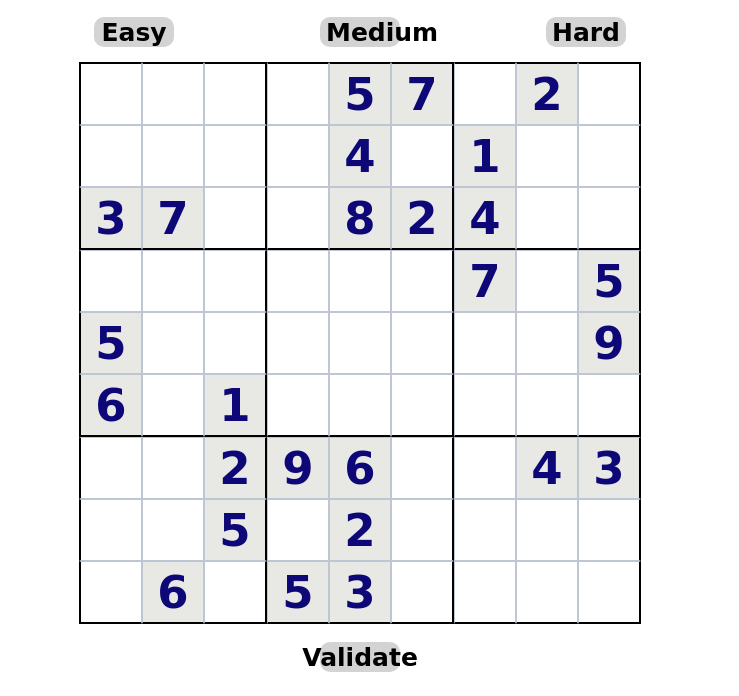
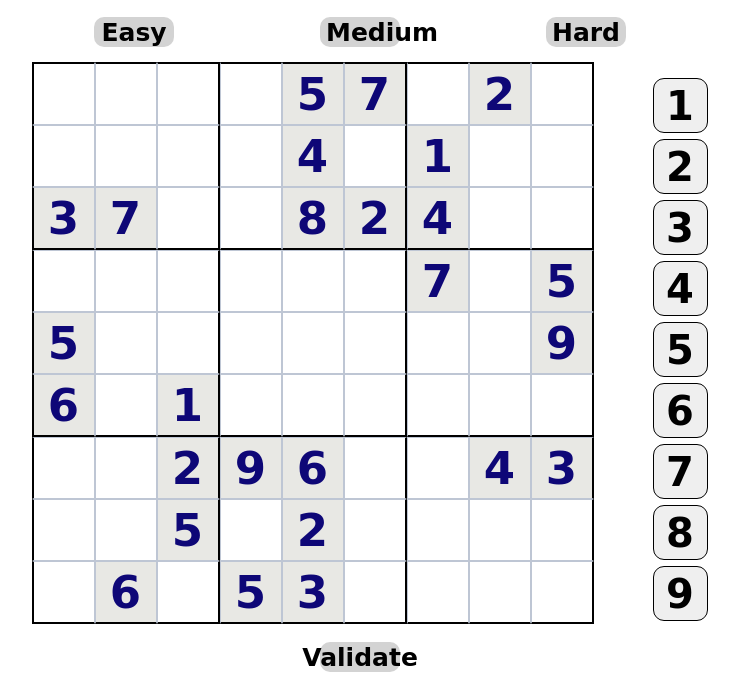
Before and after one commit to Ankit-kumar19/Sudoku-Game, a plain HTML site: page index.html in a window 1280 px wide. Shown: the part 104-800 px from the top of the page, without its empty margins (280-1019 px from the left). Drawn offline with Linux system fonts and the light colour scheme; a web font is replaced by a local one.

Commit message:
index.html

```diff
--- a/app.js
+++ b/app.js
@@ -17,7 +17,8 @@
       var inputCell;
       var diff = easy[0];
       var solution = [""];
-
+      var disableSelect;
+      var selectedNum
       // declaring variable finshed
 
       // some useful functions
@@ -33,7 +34,30 @@
 
       window.onload = function () {
       startSudoku();
+      //
+
       };
+      // function keyp(){
+      //    for(let i=0;i<id("number-container").children.length;i+++){
+      //   id("number-container").children[i].addEventListener('click' , function(){
+
+      //       if(!disableSelect){
+
+      //         if(this.classList.contains("selected")){
+      //           this.classList.remove("selected");
+      //           selectedNum=null;
+
+      //         }
+      //         else{
+      //           for(let i=0;i<9;i++){
+      //             id("number-container")[i].classList.remove("selected");
+      //           }
+      //           this.class
+      //         }
+      //       }
+      //   });
+      // }
+
 
       // difficulty anaalysis
       function level(x) {
@@ -49,8 +73,10 @@
 
       // updating
 
-      function update() {
-      if (inputCell) {
+      function update(n) {
+       inputCell.textContent=n;
+       addToArray(n);
+        if (inputCell) {
       document.addEventListener(
         "keydown",
         (event) => {
@@ -91,6 +117,7 @@
       }
       function addToArray(num) {
       let index = q(".selected").id;
+      // id(index).classList.add("highlighted");
       solution.splice(index, 1, num);
       checks();
       }
@@ -143,6 +170,9 @@
       function checks() {
       let col = parseInt(inputCell.id % 9);
       let row = parseInt(inputCell.id / 9);
+      // let col = 3*Math.floor(row/3)+Math.floor
+      // let row = parseInt(inputCell.id % 9);
+
       let s = inputCell.id;
       //console.log(col,row);
       for (let i = 0; i < 81; i++) {
--- a/index.html
+++ b/index.html
@@ -12,7 +12,7 @@
     <h1 class="head">Sudoku Mania</h1>
     <div class="setup">
         <div class="diff">
-            <button class="btn" id="easy" onClick="level(1)">Easy</button>
+            <button class="btn" onClick="level(1)">Easy</button>
             <button class="btn" id="med" onClick="level(2)">Medium</button>
             <button class="btn" id="hard" onClick="level(3)">Hard</button>
         </div>
@@ -21,7 +21,19 @@
 
     <div class="game">
         <div id="board"></div>
+        <div class="num">
+            <button id="btns"onclick="update(1)" >1</button><br>
+            <button id="btns"onclick="update(2)" >2</button><br>
+            <button id="btns"onclick="update(3)" >3</button><br>
+            <button id="btns"onclick="update(4)" >4</button><br>
+            <button id="btns"onclick="update(5)" >5</button><br>
+            <button id="btns"onclick="update(6)" >6</button><br>
+            <button id="btns"onclick="update(7)" >7</button><br>
+            <button id="btns"onclick="update(8)" >8</button><br>
+            <button id="btns"onclick="update(9)" >9</button>
+        </div>
     </div>
+
     <center><button class="val btn" onClick="validate()">Validate</button> </center>
     <script type="text/javascript" src="app.js"></script>
 
--- a/style.css
+++ b/style.css
@@ -128,3 +128,18 @@ p.wrong {
 p.highlighted{
     background-color: #dee2e6 !important;
 }
+
+
+#btns{
+    border: 1px solid black;
+    border-radius: 20%;
+    width: 55px;
+    height: 55px;
+    font-size: 40px;
+    margin-left: 40px;
+    margin-top: 3px;
+    margin-bottom: 3px;
+    text-align: center;
+    font-family: 'Allison', cursive;
+    font-weight: bold;
+}
```
